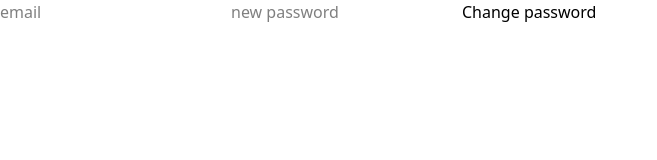
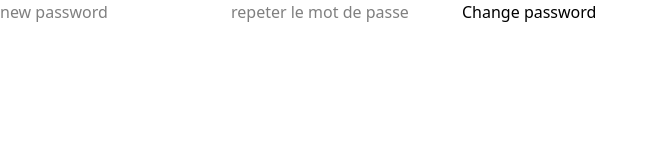
Before and after one commit to Nicolas-Arsenault/back2class, a Next.js app: page /update-password in a window 1280 px wide. Shown: the top 160 px of the page, without its empty margins (0-657 px from the left). Built offline with nearby package versions, Linux system fonts and the light colour scheme; no server answers.

Commit message:
added additional field for repeating the password when resetting the pass

```diff
--- a/app/reset-password/page.tsx
+++ b/app/reset-password/page.tsx
@@ -11,6 +11,7 @@ function Page() {
     e.preventDefault();
 
     if (!email) return alert('Please enter your email.');
+    if(email.indexOf('@') == -1) return alert('Enter a valid email');//??
 
     const { error } = await supabase.auth.resetPasswordForEmail(email);
 
--- a/app/update-password/page.tsx
+++ b/app/update-password/page.tsx
@@ -6,11 +6,13 @@ import { createClient } from '@/utils/supabase/client';
 function Page() {
   const supabase = createClient();
 
-  const [email, setEmail] = useState('');
   const [password, setPassword] = useState('');
+  const [rePassword,setRePassword] = useState('');
 
   const handleSubmit = async (e: React.FormEvent<HTMLFormElement>) => {
     e.preventDefault();
+
+    if(rePassword != password) return alert('Passwords are different. ');
 
     const { data, error } = await supabase.auth.updateUser({ password });
 
@@ -27,17 +29,16 @@ function Page() {
       <form onSubmit={handleSubmit}>
         {/* Email is optional here, unless you want to show it */}
         <input
-          type="text"
-          placeholder="email"
-          value={email}
-          onChange={(e) => setEmail(e.target.value)}
-        />
-        <input
           type="password"
           placeholder="new password"
           value={password}
           onChange={(e) => setPassword(e.target.value)}
         />
+        <input
+          type="password"
+          placeholder='repeter le mot de passe'
+          value={rePassword}
+          onChange={(e)=>setRePassword(e.target.value)}/>
         <button type="submit">Change password</button>
       </form>
     </div>
```
